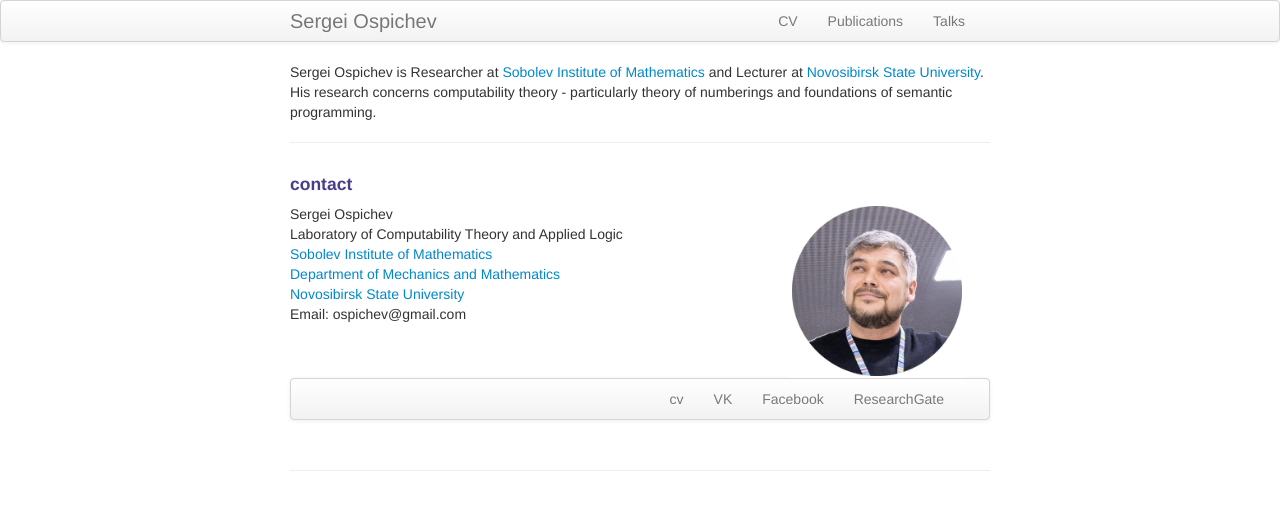
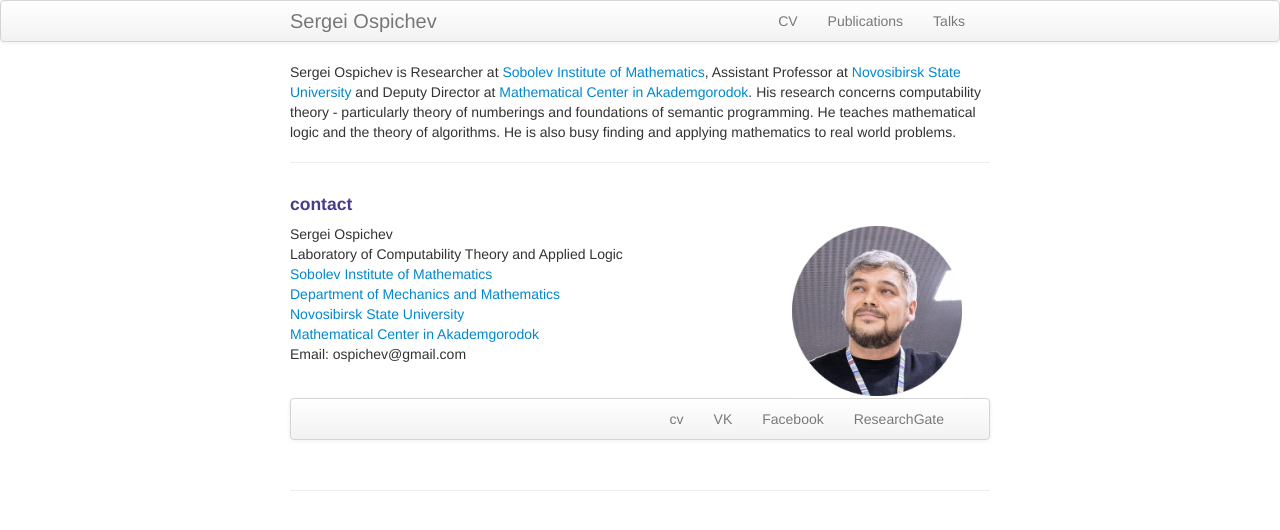
Before and after one commit to ospichev/ospichev.github.io, a Jekyll site: the page built from index.md, in a window 1280 px wide. Shown: the top 530 px of the page. Built offline with Jekyll 4.4.1, drawn with Linux system fonts in a browser that asks for light colours.

Commit message:
Update index.md

```diff
--- a/index.md
+++ b/index.md
@@ -5,7 +5,7 @@ description: Sergei Ospichev is a researcher at Sobolev Institute of Mathematics
 keywords: computability theory, logic, semantic programming
 ---
 
-Sergei Ospichev is Researcher at <a href="http://math.nsc.ru/english.html">Sobolev Institute of Mathematics</a> and Lecturer at <a href="https://english.nsu.ru">Novosibirsk State University</a>. His research concerns computability theory - particularly theory of numberings and foundations of semantic programming.
+Sergei Ospichev is Researcher at <a href="http://math.nsc.ru/english.html">Sobolev Institute of Mathematics</a>, Assistant Professor at <a href="https://english.nsu.ru">Novosibirsk State University</a> and Deputy Director at <a href="https://english.nsu.ru/mca/">Mathematical Center in Akademgorodok</a>. His research concerns computability theory - particularly theory of numberings and foundations of semantic programming. He teaches mathematical logic and the theory of algorithms. He is also busy finding and applying mathematics to real world problems.
 
 
 ---
@@ -21,6 +21,7 @@ Sergei Ospichev is Researcher at <a href="http://math.nsc.ru/english.html">Sobol
             <a href="http://math.nsc.ru/english.html">Sobolev Institute of Mathematics</a><br/>
             <a href="https://education.nsu.ru/department_mechanics_mathematics_english">Department of Mechanics and Mathematics</a><br/>
             <a href="https://english.nsu.ru">Novosibirsk State University</a><br/>
+            <a href="https://english.nsu.ru/mca/">Mathematical Center in Akademgorodok</a><br/>
 
             Email: ospichev@gmail.com<br/>
         </div>
```
